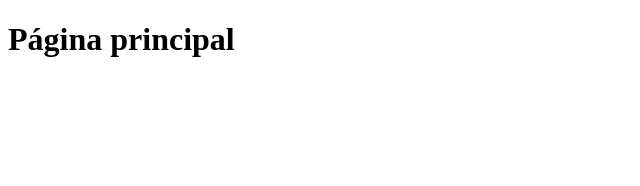
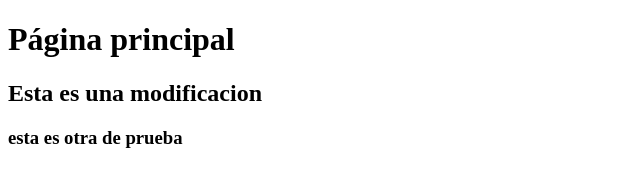
Before and after one commit to jesusdiazh-ship-it/ProyectoWebI, a plain HTML site: page index.html in a window 1280 px wide. Shown: the whole page, without its empty margins (0-640 px from the left). Drawn offline with Linux system fonts and the light colour scheme.

Commit message:
Adicioné la página principal

```diff
--- a/index.html
+++ b/index.html
@@ -7,5 +7,7 @@
 </head>
 <body>
     <h1>Página principal</h1>
+    <h2>Esta es una modificacion</h2>
+    <h3>esta es otra de prueba</h3>
 </body>
 </html>
```
